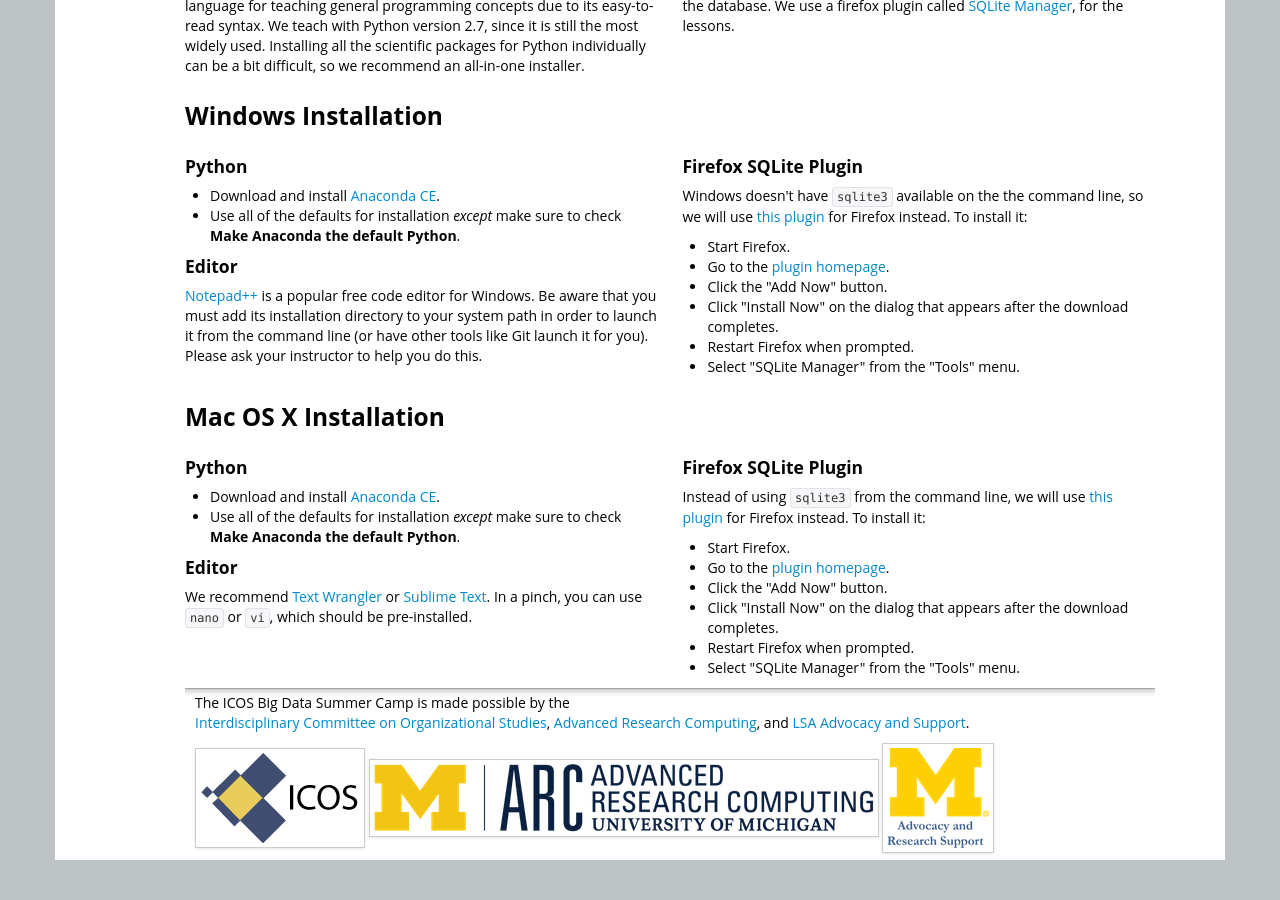
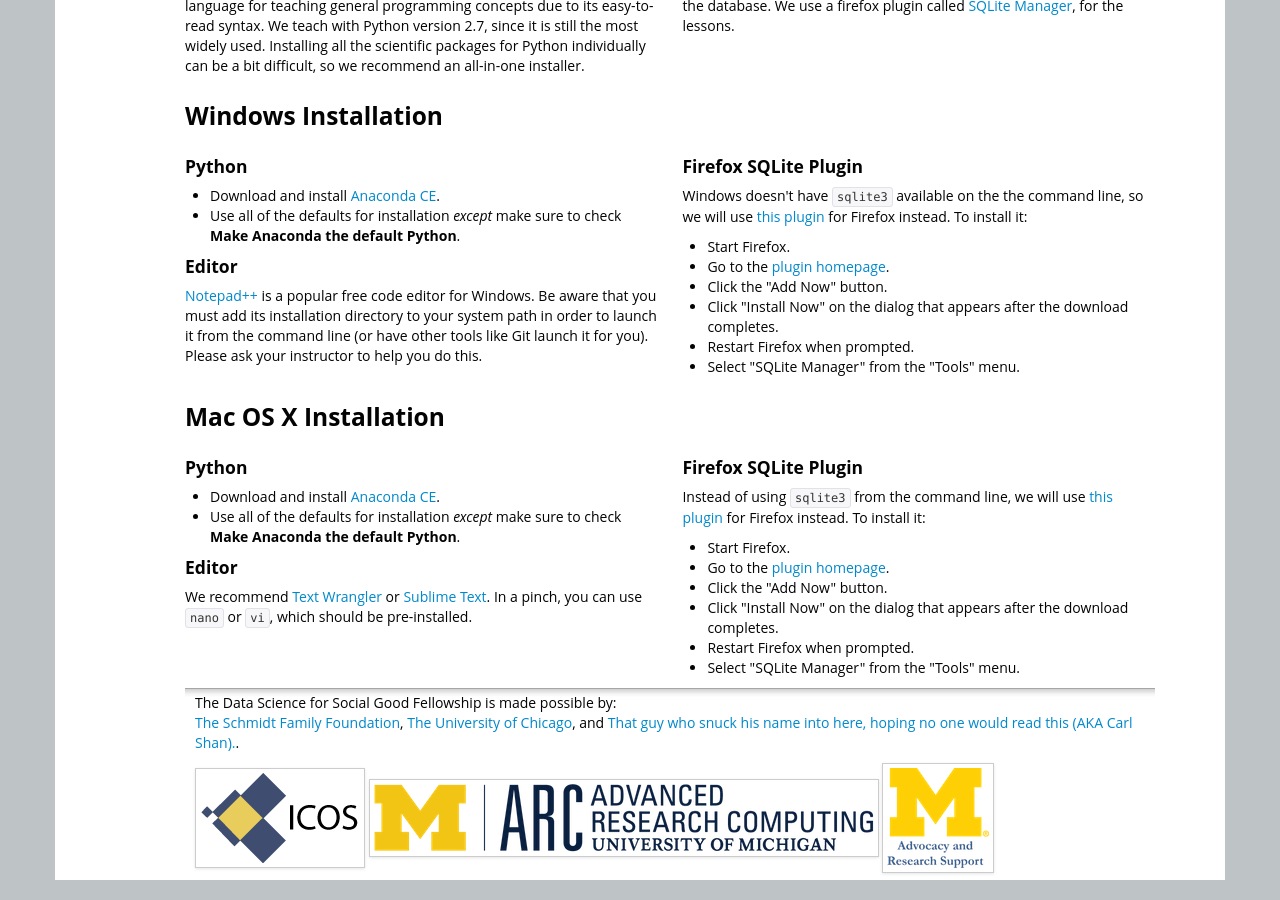
Before and after one commit to dssg/dssg-training-workshop-2015, a Jekyll site: the page built from index.html, in a window 1280 px wide and 900 px high, scrolled down 2664 px. Built offline with Jekyll 4.4.1, drawn with Linux system fonts in a browser that asks for light colours.

Commit message:
Changing acknowledgements

```diff
--- a/_includes/footer.html
+++ b/_includes/footer.html
@@ -1,8 +1,8 @@
 <div class="footer">
-  <p>The ICOS Big Data Summer Camp is made possible by the <br/>
-    <a href="http://www.icos.umich.edu/">Interdisciplinary Committee on Organizational Studies</a>,
-    <a href="http://arc.research.umich.edu/">Advanced Research Computing</a>, and
-    <a href="http://www.lsa.umich.edu/"> LSA Advocacy and Support</a>.
+  <p>The Data Science for Social Good Fellowship is made possible by: <br/>
+    <a href="http://tsffoundation.org/">The Schmidt Family Foundation</a>,
+    <a href="http://www.uchicago.edu//">The University of Chicago</a>, and
+    <a> That guy who snuck his name into here, hoping no one would read this (AKA Carl Shan).</a>.
   </p>
   <a href="http://www.icos.umich.edu/"><img class="img-polaroid" alt="ICOS logo" src="{{page.root}}/img/icos-logo.png" /></a>
   <a href="http://arc.research.umich.edu/"><img class="img-polaroid" alt="ARC logo" src="{{page.root}}/img/ARC-acronym-signature.png" /></a>
```
